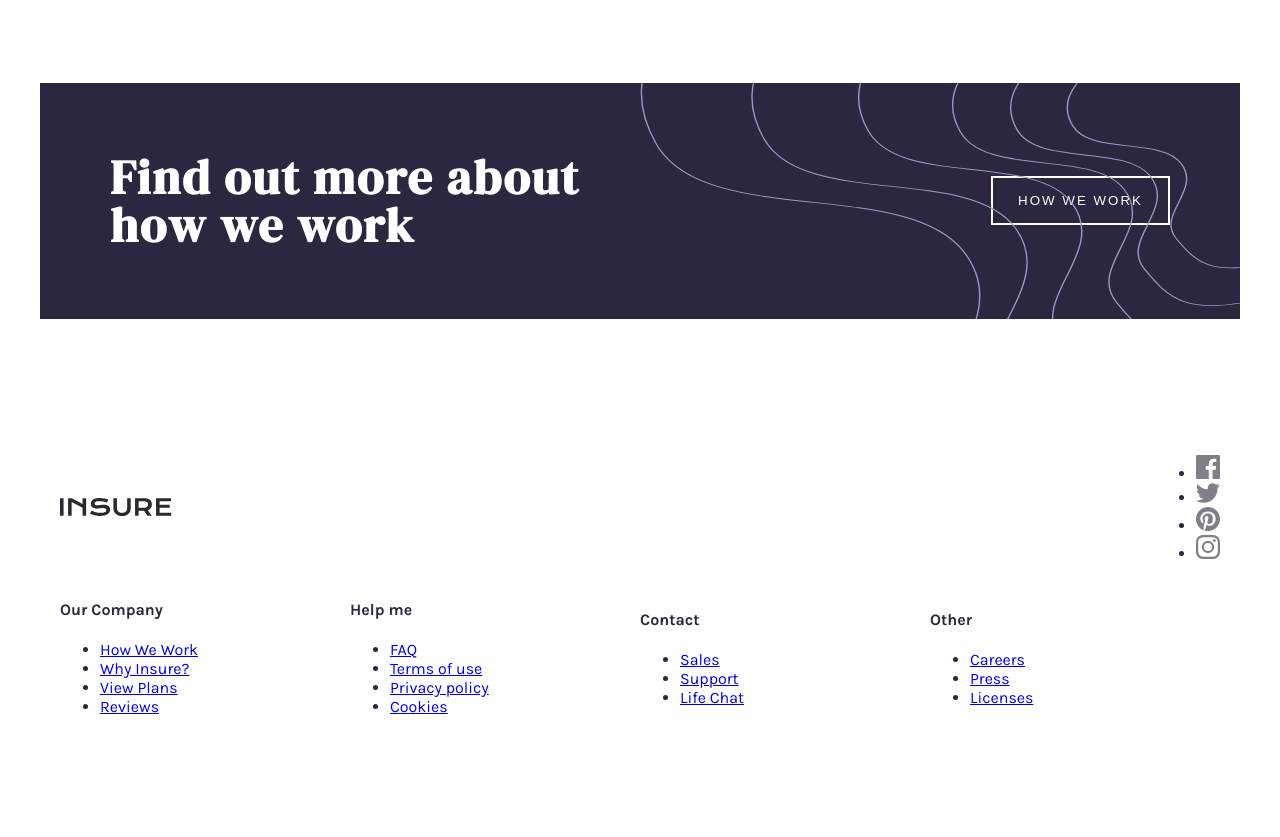
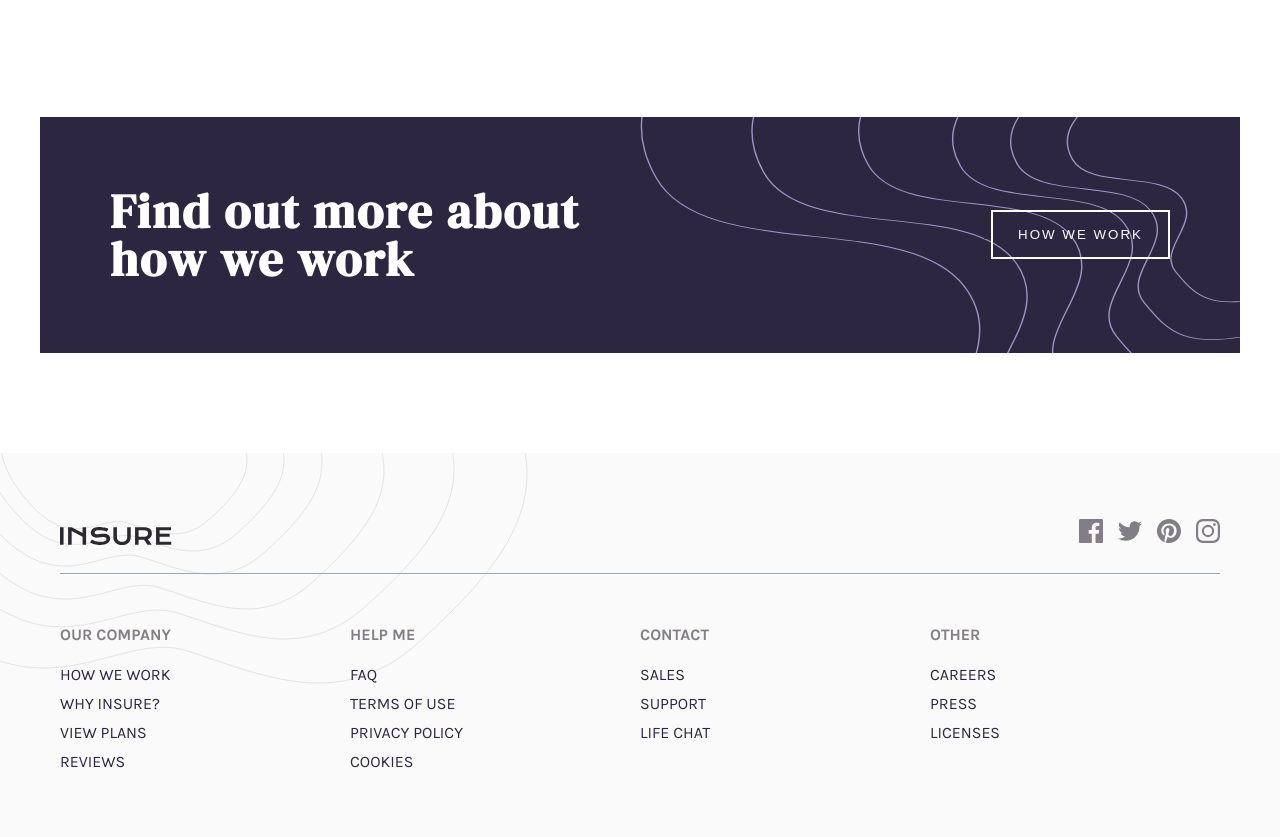
Before and after one commit to djetton6/insureLandingPage, a plain HTML site: page index.html in a window 1280 px wide. Shown: the part 1375-2212 px from the top of the page. Before the commit the page ends 2127 px from the top, so only its background shows below. Drawn offline with Linux system fonts and the light colour scheme.

Commit message:
added media queries and footer responsiveness

```diff
--- a/index.html
+++ b/index.html
@@ -4,7 +4,7 @@
     <meta charset="UTF-8" />
     <meta name="viewport" content="width=device-width, initial-scale=1.0" />
     <!-- displays site properly based on user's device -->
-    <!-- https://youtu.be/9HVKR_hK0nY?t=5376     -->
+
     <link
       rel="icon"
       type="image/png"
@@ -114,14 +114,15 @@
 
     <footer>
       <div class="container">
-        <div class="flex">
+        <div class="flex border-bottom">
           <div class="flex">
             <div>
               <img src="./images/logo.svg" alt="logo" />
             </div>
 
 
-              <ul>
+
+              <ul class="flex">
                 <li>
                   <a href="#"
                     ><img src="./images/icon-facebook.svg" alt="facebook"
@@ -146,7 +147,7 @@
             </div>
         </div>
 
-          <div class="flex">
+          <div class="flex align-start">
           <div>
             <h4>Our Company</h4>
             <ul>
--- a/style.css
+++ b/style.css
@@ -69,10 +69,21 @@ p {
 .btn {
   background-color: transparent;
   border: 2px solid #fff;
+  display: inline-block;
   color: #fff;
   padding: 15px 25px;
   text-transform: uppercase;
   letter-spacing: 2px;
+  cursor: pointer;
+  transition: 0.2s;
+}
+
+.btn:hover {
+  animation: 1;
+  border-color: yellow;
+  border-style: solid;
+  color: black;
+  background-color: white;
 }
 
 .btn-reverse {
@@ -125,6 +136,10 @@ header {
   margin-bottom: 250px;
 }
 
+header * {
+  z-index: 1;
+}
+
 header::after {
   content: "";
   background-image: url(./images/bg-pattern-intro-right-desktop.svg);
@@ -133,8 +148,9 @@ header::after {
   top: 0;
   right: 0;
   height: 100%;
-  width: 100%;
+  width: 50%;
   background-repeat: no-repeat;
+  z-index: 2;
 }
 
 header::before {
@@ -147,6 +163,7 @@ header::before {
   left: 0;
   height: 100%;
   width: 100%;
+  z-index: 0;
 }
 
 .bigPicture {
@@ -160,19 +177,10 @@ header::before {
   padding: 70px;
   position: relative;
   margin: 100px auto;
-}
-
-.bg-violet::before {
-  content: "";
   background-image: url("./images/bg-pattern-how-we-work-desktop.svg");
   background-repeat: no-repeat;
   background-position: top right;
-  position: absolute;
   background-size: 50% 100%;
-  top: 0;
-  right: 0;
-  height: 100%;
-  width: 100%;
 }
 
 .bg-violet h2 {
@@ -186,5 +194,62 @@ header::before {
   margin-top: 90px;
 }
 
+/* Footer styling */
 footer {
+  background-color: var(--very-light-gray);
+  padding: 30px 0;
+  background-image: url(./images/bg-pattern-footer-desktop.svg);
+  background-position: top left;
+  background-repeat: no-repeat;
+  padding: 30px 0;
 }
+
+footer h4 {
+  color: var(--dark-grayish-violet);
+  text-transform: uppercase;
+}
+
+footer ul {
+  padding: 0;
+  list-style-type: none;
+}
+
+footer ul.flex li:not(:first-child) {
+  margin-left: 15px;
+}
+
+footer li {
+  margin-bottom: 10px;
+}
+
+footer li a {
+  color: var(--dark-violet);
+  text-transform: uppercase;
+  text-decoration: none;
+}
+
+.border-bottom {
+  border-bottom: 1px solid var(--greyish-blue);
+  margin-bottom: 30px;
+}
+
+/* Responsive Design Elements- */
+@media screen and (max-width: 768px) {
+  body {
+    text-align: center;
+  }
+
+  footer {
+    background-image: url(./images/bg-pattern-footer-mobile.svg);
+    background-size: 100% auto;
+    background-position: top center;
+  }
+
+  footer ul.flex {
+    flex-direction: row;
+  }
+
+  .flex {
+    flex-direction: column;
+  }
+}
```
